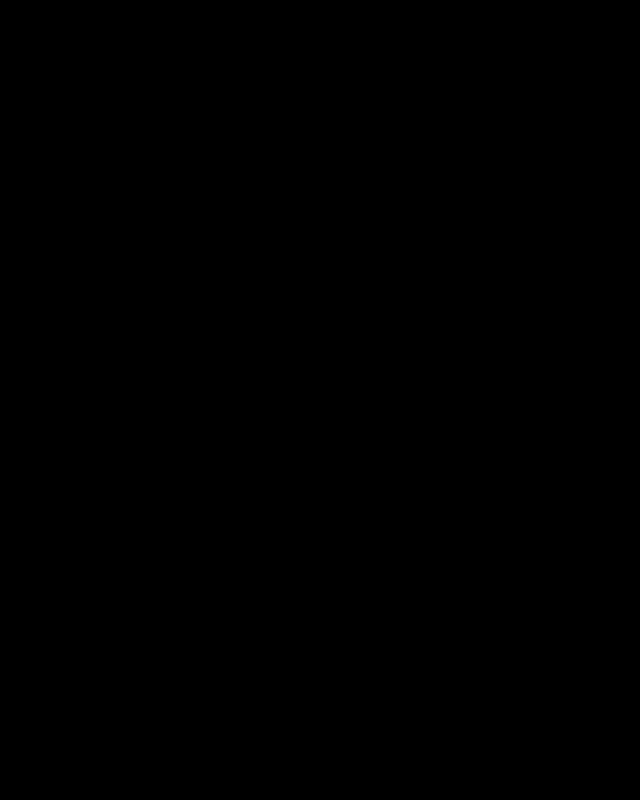
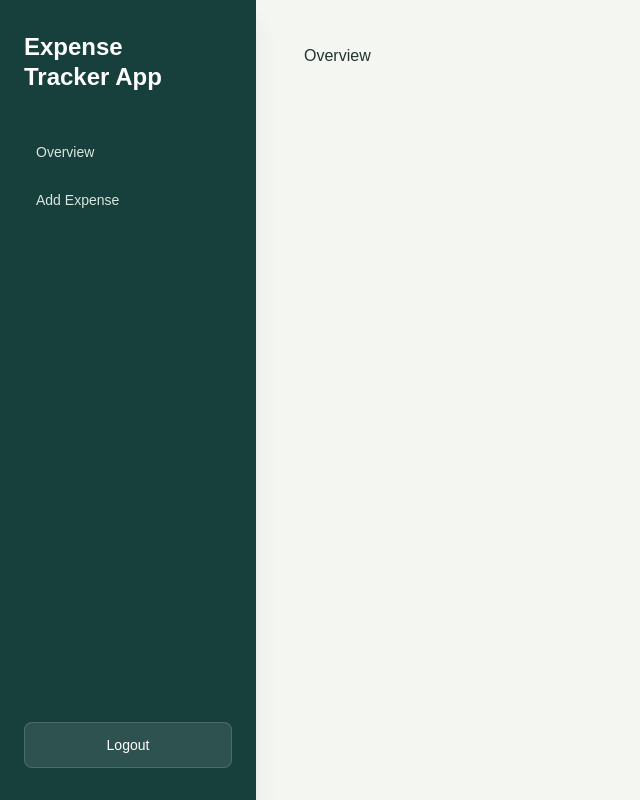
Before and after one commit to JOYSWARNAKAR/expense-tracker-app, a React (Vite) app: page /dashboard in a window 1280 px wide. Before the commit this address had no page. Shown: the whole page, without its empty margins (0-640 px from the left). Built offline with nearby package versions, Linux system fonts and the light colour scheme.

Commit message:
Phase 6: create dashboard layout

```diff
--- a/src/components/ui/Button.jsx
+++ b/src/components/ui/Button.jsx
@@ -1,8 +1,8 @@
-function Button() {
+function Button({text = 'Login'}) {
   return (
     <button type="submit" className="bg-orange-500 text-white px-4 py-2 rounded font-semibold
     cursor-pointer">
-        Login
+        {text}
     </button>
   )
 }
--- /dev/null
+++ b/src/layouts/DashboardLayout.jsx
@@ -0,0 +1,24 @@
+import { Link, Outlet } from "react-router-dom";
+import Button from "../components/ui/Button";
+
+function DashboardLayout() {
+  return (
+    <div className="min-h-screen bg-[#f4f6f2] text-[#243330] md:flex">
+        <aside className="flex w-full flex-col gap-7 bg-[#173f3b] px-5 py-6 text-white shadow-xl shadow-[#173f3b]/10 sm:px-7 md:min-h-screen md:w-64 md:shrink-0 md:gap-10 md:px-6 md:py-8 [&_button]:mt-1 [&_button]:w-full [&_button]:rounded-lg [&_button]:border [&_button]:border-white/15 [&_button]:bg-white/10 [&_button]:px-4 [&_button]:py-3 [&_button]:text-sm [&_button]:font-medium [&_button]:text-white [&_button]:transition-colors [&_button]:hover:bg-white/15 md:[&_button]:mt-auto">
+            <h1 className="max-w-[11rem] text-2xl font-semibold leading-tight">
+                Expense Tracker App
+            </h1>
+            <nav className="flex flex-wrap items-center gap-2 md:flex-col md:items-stretch">
+                <Link to= '/dashboard' className="rounded-lg px-3 py-2.5 text-sm font-medium text-[#d8e7df] transition-colors hover:bg-white/10 hover:text-white">Overview</Link>
+                <Link to= '/dashboard/add-expense' className="rounded-lg px-3 py-2.5 text-sm font-medium text-[#d8e7df] transition-colors hover:bg-white/10 hover:text-white">Add Expense</Link>
+            </nav>
+            <Button text = 'Logout' />
+        </aside>
+        <main className="min-w-0 flex-1 px-5 py-7 sm:px-8 sm:py-9 lg:px-12 lg:py-11">
+            <Outlet/>
+        </main>
+    </div>
+  )
+}
+
+export default DashboardLayout
--- /dev/null
+++ b/src/pages/expense/AddExpense.jsx
@@ -0,0 +1,7 @@
+function AddExpense() {
+  return (
+    <div>AddExpense</div>
+  )
+}
+
+export default AddExpense
--- /dev/null
+++ b/src/pages/expense/Overview.jsx
@@ -0,0 +1,7 @@
+function Overview() {
+  return (
+    <div>Overview</div>
+  )
+}
+
+export default Overview
--- a/src/routes/appRoutes.jsx
+++ b/src/routes/appRoutes.jsx
@@ -1,6 +1,8 @@
-
+import DashboardLayout from "../layouts/DashboardLayout";
 import MainLayout from "../layouts/MainLayout";
 import About from "../pages/About";
+import AddExpense from "../pages/expense/AddExpense";
+import Overview from "../pages/expense/Overview";
 import Home from "../pages/Home";
 import Login from "../pages/Login";
 
@@ -19,6 +21,20 @@
     },
     {
         path: '/login', element: <Login />
+    },
+    {
+        path: '/dashboard',
+        element: <DashboardLayout />,
+        children: [
+            {
+                index: true,
+                element: <Overview />
+            },
+            {
+                path: 'add-expense',
+                element: <AddExpense />
+            }
+        ]
     }
 
 ]
```
